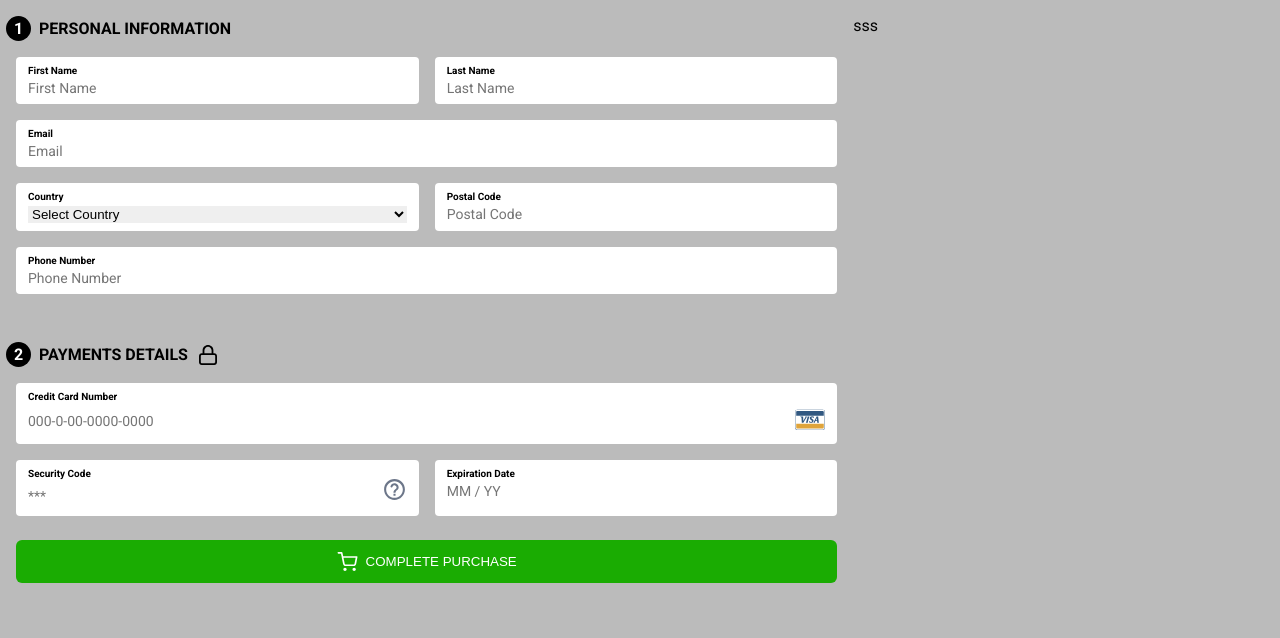
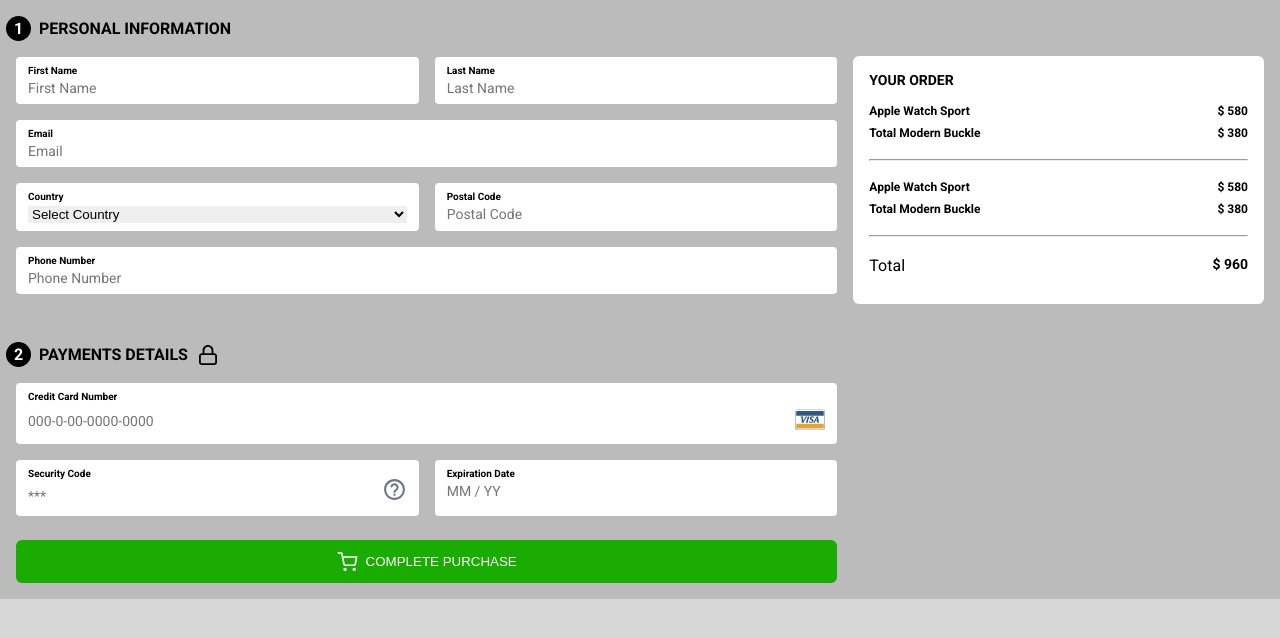
Before and after one commit to GabrielRSiqueira18/challange-form-test-snowdog_front-end_recruitament_test, an Angular app: page / in a window 1280 px wide. Shown: the top 638 px of the page. Built offline with nearby package versions, Linux system fonts and the light colour scheme.

Commit message:
order component finish, all finish styles and htmk

```diff
--- a/src/app/app.component.html
+++ b/src/app/app.component.html
@@ -1,8 +1,9 @@
 <div>
   <app-personal-informations></app-personal-informations>
-  <section>
-		sss
-	</section>
+
+  <span class="mobile-line"></span>
+
+	<app-order></app-order>
 </div>
 
 <router-outlet></router-outlet>
--- a/src/app/app.component.scss
+++ b/src/app/app.component.scss
@@ -1,3 +1,5 @@
+@import "../variables.scss";
+
 div {
   width: 100%;
   max-width: 1440px;
@@ -8,6 +10,21 @@
   display: grid;
   grid-template-columns: 2fr 1fr;
 
+  .mobile-line {
+    display: none;
+    width: 100%;
+    height: 2px;
+    margin: 0 auto;
+    background-color: $gray-900;
+
+    margin-top: 1.25rem;
+    margin-bottom: 1rem;
+
+    @media screen and (max-width: 768px) {
+      display: block;
+    }
+  }
+
   @media screen and (max-width: 768px) {
     display: flex;
     flex-direction: column;
--- a/src/app/app.module.ts
+++ b/src/app/app.module.ts
@@ -5,11 +5,13 @@
 import { AppComponent } from './app.component';
 import { PersonalInformationsComponent } from './components/personal-informations/personal-informations.component';
 import { FormsModule } from '@angular/forms';
+import { OrderComponent } from './components/order/order.component';
 
 @NgModule({
   declarations: [
     AppComponent,
-    PersonalInformationsComponent
+    PersonalInformationsComponent,
+    OrderComponent
   ],
   imports: [
     BrowserModule,
--- /dev/null
+++ b/src/app/components/order/order.component.html
@@ -0,0 +1,34 @@
+<div class="order-container">
+  <h2>YOUR ORDER</h2>
+
+  <section class="values">
+    <div>
+      <p>Apple Watch Sport</p>
+      <span>$ 580</span>
+    </div>
+    <div>
+      <p>Total Modern Buckle </p>
+      <span>$ 380</span>
+    </div>
+  </section>
+  <br>
+  <hr class="mobile">
+  <br>
+  <section class="values">
+    <div>
+      <p>Apple Watch Sport</p>
+      <span>$ 580</span>
+    </div>
+    <div>
+      <p>Total Modern Buckle </p>
+      <span>$ 380</span>
+    </div>
+  </section>
+  <br>
+  <hr class="mobile">
+  <br>
+  <section class="total">
+    <span>Total</span>
+    <h2>$ 960</h2>
+  </section>
+</div>
--- /dev/null
+++ b/src/app/components/order/order.component.scss
@@ -0,0 +1,43 @@
+@import "../../../variables.scss";
+
+.order-container {
+  position: relative;
+  top: 40px;
+  padding: 1rem;
+  background-color: $gray-100;
+
+  border: 0;
+  border-radius: 6px;
+
+  @media screen and (max-width: 768px) {
+    top: 10px;
+  }
+
+  h2 {
+    font-size: 0.875rem;
+    font-weight: 700;
+
+    margin-bottom: 1rem;
+  }
+
+  .values {
+    display: flex;
+    flex-direction: column;
+    gap: 0.5rem;
+
+    div {
+      display: flex;
+      justify-content: space-between;
+
+      p, span {
+        font-size: 0.75rem;
+        font-weight: 700;
+      }
+    }
+  }
+
+  .total {
+    display: flex;
+    justify-content: space-between;
+  }
+}
--- a/src/styles.scss
+++ b/src/styles.scss
@@ -12,6 +12,14 @@
   font-family: 'Roboto', sans-serif;
   font-size: 1rem;
   background-color: #75757549;
+
+  @media screen and (max-width: 768px) {
+    height: 100%;
+  }
+
+  @media screen and (max-height: 1050px) {
+    height: auto;
+  }
 }
 
 :focus {
```
Also changed, not shown: src/app/components/order/order.component.ts (added, +10 -0 lines), 1 other file (tests, documents, lock files or other folders).
